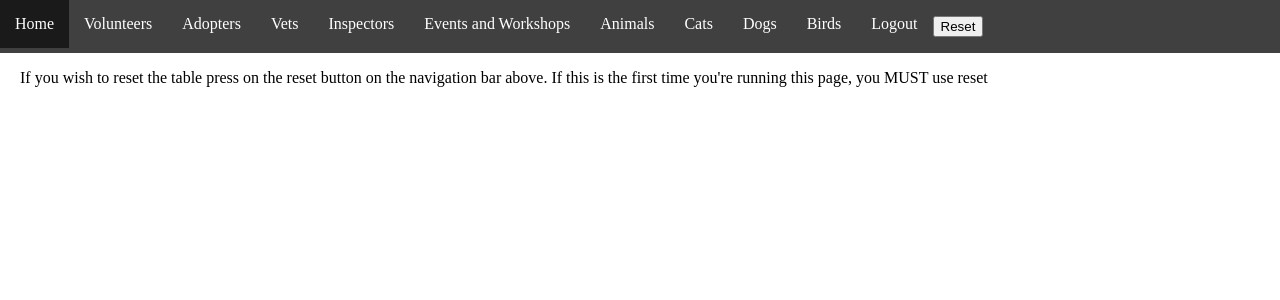
After one commit to Sogand4/Animal-Shelter-Management-DB, a PHP site: page /cats.php in a window 1280 px wide. The commit adds this page. Shown: the top 300 px of the page. Run offline with PHP 8.4, Linux system fonts and the light colour scheme.

```diff
--- /dev/null
+++ b/Pages/cats.php
@@ -0,0 +1,58 @@
+<?php
+    include_once('../routeHandler.php');
+    session_start();
+?>
+
+<!DOCTYPE html>
+<html lang="en">
+<head>
+	<title>Cats</title>
+	<link rel="stylesheet" type="text/css" href="style.css">
+</head>
+<body>
+		<!-- Navbar -->
+		<nav class="navbar">
+		<ul>
+			<li><a href="index.php">Home</a></li>
+			<li><a href="volunteers.php">Volunteers</a></li>
+			<li><a href="adopters.php">Adopters</a></li>
+			<li><a href="vets.php">Vets</a></li>
+			<li><a href="inspectors.php">Inspectors</a></li>
+			<li><a href="events_ws.php">Events and Workshops</a></li>
+			<li><a href="animals.php">Animals</a></li>
+			<li><a href="animals.php">Cats</a></li>
+			<li><a href="animals.php">Dogs</a></li>
+			<li><a href="animals.php">Birds</a></li>
+			<li><a href="login.php">Logout</a></li>
+			<li>
+				<form method="POST" action="cats.php">
+					<input type="hidden" id="resetTablesRequest" name="resetTablesRequest">
+					<p><input type="submit" value="Reset" name="reset"></p>
+				</form>
+			</li>
+		</ul>
+	   </nav>
+
+	   <main>
+	   <p>If you wish to reset the table press on the reset button on the navigation bar above. If this is the first
+			time you're running this page, you MUST use reset</p>
+
+
+
+
+
+
+
+
+
+	   </main>
+
+
+
+
+
+
+
+
+</body>
+</html>
--- a/routeHandler.php
+++ b/routeHandler.php
@@ -63,10 +63,55 @@
             else if (array_key_exists('calculateAvgRequest', $_POST)) {
                 handleCalculateAvgRequest();
             }
+            else if (array_key_exists('deleteAnimalRequest', $_POST)) {
+                handleDeleteAnimalRequest();
+            }
+
 
             disconnectFromDB();
         }
     }
+
+    function handleDeleteAnimalRequest(){
+
+     global $db_conn;
+        $tuple = array (
+            ":bind1" => $_POST['animalID'],
+        );
+
+        $alltuples = array (
+            $tuple
+        );
+
+        $numExistingAnimal = executeBoundSQL("SELECT COUNT(*) AS count FROM RegisteredAnimal WHERE animalID = :bind1", $alltuples);
+        $rowExistingAnimal = oci_fetch_assoc($numExistingAnimal);
+        $countExistingAnimal = $rowExistingAnimal['COUNT'];
+
+        if ($countExistingAnimal== 1) {
+            $tuple2 = array (
+                ":bind1" => $_POST['animalID'],
+                ":bind2" => $_POST['name'],
+                ":bind3" => $_POST['adopted'],
+                ":bind4" => $_POST['description'],
+                ":bind5" => $_POST['age'],
+                ":bind6" => $_POST['weight'],
+                ":bind7" => $_POST['breed'],
+                ":bind8" => $_SESSION["shelterLocation"],
+                ":bind9" => $_SESSION["shelterName"]
+            );
+
+            $alltuples2 = array (
+                $tuple2
+            );
+
+            executeBoundSQL("DELETE FROM RegisteredAnimals WHERE animalID = :bind1", $alltuples2);
+            OCICommit($db_conn);
+            echo '<p style="color: green;">Successfully delete Animal</p>';
+        } else {
+            echo '<p style="color: red;">This animal does not exist. Please use an existing animalID </p>';
+        }
+    }
+
 
 
     function handleCalculateAvgRequest()
```
Also changed, not shown: Pages/animals.php (+19 -0 lines), Pages/birds.php (added), Pages/dogs.php (added).
